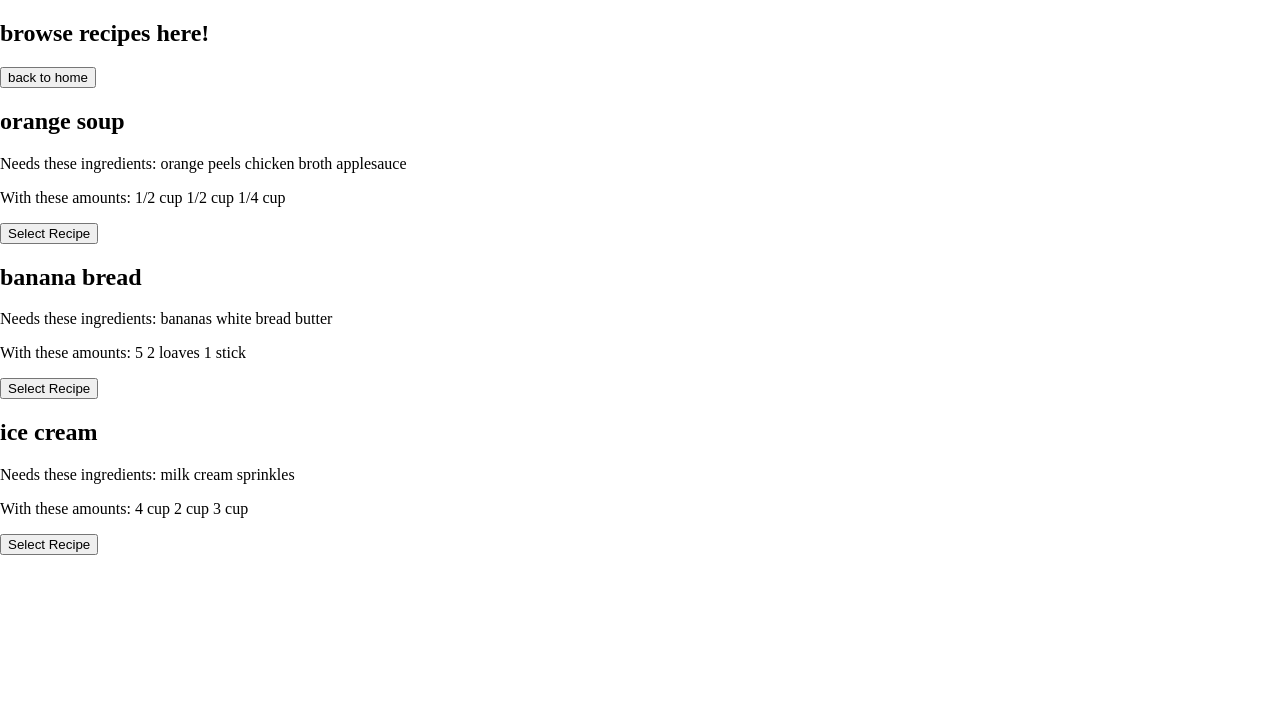
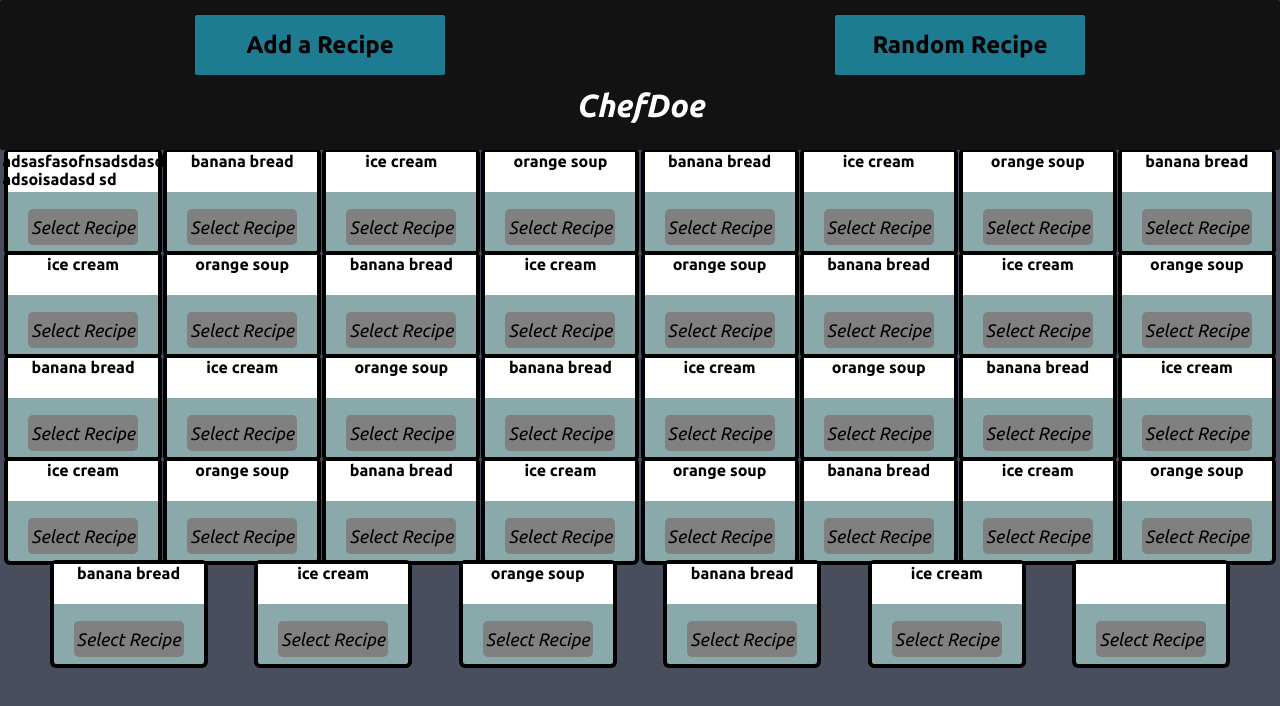
Before and after one commit to rkulskis/ChefDoe, a React (Create React App) app in the folder chef/: page /library in a window 1280 px wide. Shown: the top 706 px of the page. Built offline with nearby package versions, Linux system fonts and the light colour scheme.

Commit message:
another huge refactor but we're close! need to build prep page next

```diff
--- a/chef/src/Account.js
+++ /dev/null
@@ -1,18 +0,0 @@
-import {BrowserRouter as Router, Route, Routes, Link} from 'react-router-dom';
-import React, {createContext, useContext, useState, useEffect} from 'react';
-
-
-
-function Account(){
-	return(
-		<div className="account">
-			{useEffect(() =>{console.log('account page loaded')})}
-			<h2>personal info here!</h2>
-			<Link to="/">
-				<button>back to home</button>
-			</Link>
-		</div>
-	);
-}
-
-export default Account;
--- a/chef/src/Library.js
+++ b/chef/src/Library.js
@@ -1,26 +1,89 @@
-import {BrowserRouter as Router, Route, Routes, Link} from 'react-router-dom';
+import {BrowserRouter as Router, Route, Routes, Link, useLocation} from 'react-router-dom';
 import React, {createContext, useContext, useState, useEffect} from 'react';
+import {Libbar} from './Navbar';
 
 
 
 function Library(){
 	// find way to get data from database
+	const location = useLocation();
+	console.log(location.state);
 
 	const [recipes, setRecipes] = useState([
-		{name: 'orange soup', ingredients: ['orange peels', 'chicken broth', 'applesauce'], measurements: ['1/2 cup', '1/2 cup', '1/4 cup'], ratio: 1, id: 1},
-		{name: 'banana bread', ingredients: ['bananas', 'white bread', 'butter'], measurements: ['5', '2 loaves', '1 stick'], ratio: 1, id: 2},
-		{name: 'ice cream', ingredients: ['milk', 'cream', 'sprinkles'], measurements: ['4 cup', '2 cup', '3 cup'], ratio: 1, id: 3},
+		{name: 'adsasfasofnsadsdasd adsoisadasd sd', ingredients: ['orange peels', 'chicken broth', 'applesauce'], measurements: ['1/2 cup', '1/2 cup', '1/4 cup'], id: 1},
+		{name: 'banana bread', ingredients: ['bananas', 'white bread', 'butter'], measurements: ['5', '2 loaves', '1 stick'], id: 2},
+		{name: 'ice cream', ingredients: ['milk', 'cream', 'sprinkles'], measurements: ['4 cup', '2 cup', '3 cup'],  id: 3},
+		{name: 'orange soup', ingredients: ['orange peels', 'chicken broth', 'applesauce'], measurements: ['1/2 cup', '1/2 cup', '1/4 cup'], id: 4},
+		{name: 'banana bread', ingredients: ['bananas', 'white bread', 'butter'], measurements: ['5', '2 loaves', '1 stick'], id: 5},
+		{name: 'ice cream', ingredients: ['milk', 'cream', 'sprinkles'], measurements: ['4 cup', '2 cup', '3 cup'],  id: 6},
+		{name: 'orange soup', ingredients: ['orange peels', 'chicken broth', 'applesauce'], measurements: ['1/2 cup', '1/2 cup', '1/4 cup'], id: 7},
+		{name: 'banana bread', ingredients: ['bananas', 'white bread', 'butter'], measurements: ['5', '2 loaves', '1 stick'], id: 8},
+		{name: 'ice cream', ingredients: ['milk', 'cream', 'sprinkles'], measurements: ['4 cup', '2 cup', '3 cup'],  id: 9},
+		{name: 'orange soup', ingredients: ['orange peels', 'chicken broth', 'applesauce'], measurements: ['1/2 cup', '1/2 cup', '1/4 cup'], id: 10},
+		{name: 'banana bread', ingredients: ['bananas', 'white bread', 'butter'], measurements: ['5', '2 loaves', '1 stick'], id: 11},
+		{name: 'ice cream', ingredients: ['milk', 'cream', 'sprinkles'], measurements: ['4 cup', '2 cup', '3 cup'],  id: 12},
+		{name: 'orange soup', ingredients: ['orange peels', 'chicken broth', 'applesauce'], measurements: ['1/2 cup', '1/2 cup', '1/4 cup'], id: 14},
+		{name: 'banana bread', ingredients: ['bananas', 'white bread', 'butter'], measurements: ['5', '2 loaves', '1 stick'], id: 15},
+		{name: 'ice cream', ingredients: ['milk', 'cream', 'sprinkles'], measurements: ['4 cup', '2 cup', '3 cup'],  id: 16},
+		{name: 'orange soup', ingredients: ['orange peels', 'chicken broth', 'applesauce'], measurements: ['1/2 cup', '1/2 cup', '1/4 cup'], id: 13},
+		{name: 'banana bread', ingredients: ['bananas', 'white bread', 'butter'], measurements: ['5', '2 loaves', '1 stick'], id: 17},
+		{name: 'ice cream', ingredients: ['milk', 'cream', 'sprinkles'], measurements: ['4 cup', '2 cup', '3 cup'],  id: 19},
+		{name: 'orange soup', ingredients: ['orange peels', 'chicken broth', 'applesauce'], measurements: ['1/2 cup', '1/2 cup', '1/4 cup'], id: 20},
+		{name: 'banana bread', ingredients: ['bananas', 'white bread', 'butter'], measurements: ['5', '2 loaves', '1 stick'], id: 18},
+		{name: 'ice cream', ingredients: ['milk', 'cream', 'sprinkles'], measurements: ['4 cup', '2 cup', '3 cup'],  id: 21},
+		{name: 'orange soup', ingredients: ['orange peels', 'chicken broth', 'applesauce'], measurements: ['1/2 cup', '1/2 cup', '1/4 cup'], id: 22},
+		{name: 'banana bread', ingredients: ['bananas', 'white bread', 'butter'], measurements: ['5', '2 loaves', '1 stick'], id: 23},
+		{name: 'ice cream', ingredients: ['milk', 'cream', 'sprinkles'], measurements: ['4 cup', '2 cup', '3 cup'],  id: 24},
+		{name: 'ice cream', ingredients: ['milk', 'cream', 'sprinkles'], measurements: ['4 cup', '2 cup', '3 cup'],  id: 25},
+		{name: 'orange soup', ingredients: ['orange peels', 'chicken broth', 'applesauce'], measurements: ['1/2 cup', '1/2 cup', '1/4 cup'], id: 26},
+		{name: 'banana bread', ingredients: ['bananas', 'white bread', 'butter'], measurements: ['5', '2 loaves', '1 stick'], id: 27},
+		{name: 'ice cream', ingredients: ['milk', 'cream', 'sprinkles'], measurements: ['4 cup', '2 cup', '3 cup'],  id: 28},
+		{name: 'orange soup', ingredients: ['orange peels', 'chicken broth', 'applesauce'], measurements: ['1/2 cup', '1/2 cup', '1/4 cup'], id:  29},
+		{name: 'banana bread', ingredients: ['bananas', 'white bread', 'butter'], measurements: ['5', '2 loaves', '1 stick'], id: 30},
+		{name: 'ice cream', ingredients: ['milk', 'cream', 'sprinkles'], measurements: ['4 cup', '2 cup', '3 cup'],  id: 31},
+		{name: 'orange soup', ingredients: ['orange peels', 'chicken broth', 'applesauce'], measurements: ['1/2 cup', '1/2 cup', '1/4 cup'], id: 32},
+		{name: 'banana bread', ingredients: ['bananas', 'white bread', 'butter'], measurements: ['5', '2 loaves', '1 stick'], id: 33},
+		{name: 'ice cream', ingredients: ['milk', 'cream', 'sprinkles'], measurements: ['4 cup', '2 cup', '3 cup'],  id: 34},
+		{name: 'orange soup', ingredients: ['orange peels', 'chicken broth', 'applesauce'], measurements: ['1/2 cup', '1/2 cup', '1/4 cup'], id: 35},
+		{name: 'banana bread', ingredients: ['bananas', 'white bread', 'butter'], measurements: ['5', '2 loaves', '1 stick'], id: 36},
+		{name: 'ice cream', ingredients: ['milk', 'cream', 'sprinkles'], measurements: ['4 cup', '2 cup', '3 cup'],  id: 37},
+		{name: '', instructions: '', ingredients: [], measurements: [], id: 0},
 	]);
 
 	return(
 		<div className = "library">
 			{useEffect(() =>{console.log('library page loaded')})}
-			<h2>browse recipes here!</h2>
-			<Link to="/">
-				<button>back to home</button>
-			</Link>
-			<ListRecipes list = {recipes}/>
+			<div className = 'libraryTitle flexer'>ChefDoe</div>
+			<Libbar list = {recipes} />
+			<div className = 'recipePreviewsContainer flexer'>
+				<DisplayRecipePreviews list = {recipes}/>
+			</div>
 		</div>
+	);
+}
+
+export function pullRandom(props){
+	const recipes = props;
+	const id = Math.floor((Math.random() * (recipes.length - 1)));
+	const randomRecipe = (recipes.filter(recipe => recipe.id === id))[0];
+	console.log(randomRecipe.name, randomRecipe.id);
+	return randomRecipe;
+}
+
+export function DisplayRecipePreviews(props){
+	return (
+		/*for each recipe, access its data. key has to be a unique property for each item because reasons, id works well*/
+		props.list.map((recipe) =>(
+			<div className = "recipePreview flexer" key ={recipe.id}>
+				<div className = "recipePreviewTitleBackground">
+					<div className = "recipePreviewTitle"> {recipe.name}</div>
+				</div>
+
+				<Link to="/library" style= {{textDecoration: 'none', color: 'inherit'}}>
+					<div className = "libSubButton flexer quietLink" onClick= {() => pullRandom(props.list)}> Select Recipe </div>
+				</Link>
+			</div>
+		))
 	);
 }
 
@@ -29,10 +92,10 @@ export function ListRecipes(props){
 	return (
 		/*for each recipe, access its data. key has to be a unique property for each item because reasons, id works well*/
 		props.list.map((recipe) =>(
-			<div className = "recipePreview" key ={recipe.id}>
-				<h2> {recipe.name} </h2>
-				<p> Needs these ingredients: {recipe.ingredients.map((item) => " " + item )}</p>
-				<p> With these amounts: {recipe.measurements.map((item) => " " + item )}</p>
+			<div className = "recipePreviewBox" key ={recipe.id}>
+				<div className = "recipeTitle"> {recipe.name} </div>
+				<div> Needs these ingredients: {recipe.ingredients.map((item) => " " + item )}</div>
+				<div> With these amounts: {recipe.measurements.map((item) => " " + item )}</div>
 				<button onClick= {() => console.log('select time')}> Select Recipe </button>
 			</div>
 		))
--- a/chef/src/Manager.js
+++ b/chef/src/Manager.js
@@ -38,7 +38,7 @@ export function ManageRecipes(props){
 				<h2> {recipe.name} </h2>
 				<p> Needs these ingredients: {recipe.ingredients.map((item) => " " + item )}</p>
 				<p> With these amounts: {recipe.measurements.map((item) => " " + item )}</p>
-				<button onClick= {() => console.log('edit time')}> Edit Recipe </button>
+				<button onClick= {() => console.log('edit time')}> Adjust Recipe </button>
 				<button onClick= {() => props.recipeRemove(recipe.id)}> Remove Recipe </button>
 			</div>
 		))
--- a/chef/src/Navbar.js
+++ b/chef/src/Navbar.js
@@ -1,5 +1,6 @@
 import {BrowserRouter as Router, Route, Routes, Link} from 'react-router-dom';
 import React, {createContext, useContext, useState} from 'react';
+import {pullRandom} from './Library';
 const FuncContext = createContext();
 const ValContext = createContext();
 
@@ -42,7 +43,7 @@ function NavItem(props){
     if(props.id != undefined){
       return(
         <div>
-          <div className = "mainButton flexer" onClick ={() => menuSwitch()}>
+          <div className = {props.itemClass} onClick ={() => menuSwitch()}>
             {props.icon}
           </div>
 
@@ -89,38 +90,53 @@ export function Homebar(){
     // the main menu
     <Navbar boxClass = "homeBarBox flexer" listClass = "homeBarList flexer">
     {/* Cook button */}
-      <NavItem icon = "Cook" id = "0" itemClass = "mainButton flexer">
+      <NavItem icon = "Cook" id = "0" itemClass = "homeMainButton flexer">
         <PopoutMenu boxClass = "homeMenuBox flexer" listClass = "homeMenuList flexer">
 
           <Link to="/library" style= {{textDecoration: 'none', color: 'inherit'}}>
-            <PopoutItem icon = "Browse Recipes" itemClass = "subButton flexer quietLink"/>
+            <PopoutItem icon = "Browse Recipes" itemClass = "homeSubButton flexer quietLink"/>
           </Link>
 
           <Link to="/" style= {{textDecoration: 'none', color: 'inherit'}}>
-            <PopoutItem icon = "Random Recipe" itemClass = "subButton flexer quietLink"/>
+            <PopoutItem icon = "Random Recipe" itemClass = "homeSubButton flexer quietLink"/>
           </Link>
 
         </PopoutMenu>
       </NavItem>
     {/* Recipes button */}
-      <NavItem icon = "Recipes" id = "1" itemClass = "mainButton flexer">
-        <PopoutMenu boxClass = "homeMenuBox flexer" listClass = "homeMenuList flexer" itemClass = "subButton flexer quietLink" style = {{top: '50%'}}>
+      <NavItem icon = "Recipes" id = "1" itemClass = "homeMainButton flexer">
+        <PopoutMenu boxClass = "homeMenuBox flexer" listClass = "homeMenuList flexer" itemClass = "homeSubButton flexer quietLink" style = {{top: '50%'}}>
 
           <Link to="/manager" style= {{textDecoration: 'none', color: 'inherit'}}>
-            <PopoutItem icon = "Manage Recipes" itemClass = "subButton flexer quietLink"/>
+            <PopoutItem icon = "Manage Recipes" itemClass = "homeSubButton flexer quietLink"/>
           </Link>
 
           <Link to="/create" style= {{textDecoration: 'none', color: 'inherit'}}>
-            <PopoutItem icon = "Add New Recipe" itemClass = "subButton flexer quietLink"/>
+            <PopoutItem icon = "Add New Recipe" itemClass = "homeSubButton flexer quietLink"/>
           </Link>
 
         </PopoutMenu>
       </NavItem>
       {/* Account button */}
       <Link to="/account" style= {{textDecoration: 'none', color: 'inherit'}}>
-        <NavItem icon = "Account" type = "3" itemClass = "mainButton flexer"/>
+        <NavItem icon = "Account" id = "2" itemClass = "homeMainButton flexer"/>
       </Link>
 
     </Navbar>
   );
 }
+
+export function Libbar(props){
+  return(
+    <Navbar boxClass = "libBarBox flexer" listClass = "libBarList flexer">
+
+      <Link to="/library" style= {{textDecoration: 'none', color: 'inherit'}}>
+        <NavItem icon = "Add a Recipe" id = "0" itemClass = "libMainButton flexer quietLink" />
+      </Link>
+
+      <Link to="/library" style= {{textDecoration: 'none', color: 'inherit'}} state ={pullRandom(props.list)} >
+        <NavItem icon = "Random Recipe" id = "1" itemClass = "libMainButton flexer quietLink" />
+      </Link>
+    </Navbar>
+  );
+}
--- a/chef/src/index.css
+++ b/chef/src/index.css
@@ -1,3 +1,23 @@
+
+/*----------------------  global styles  ----------------------*/
+html, body{
+  margin: 0 auto;
+  background-color: #484e5e ;
+}
+
+.flexer{
+  display: flex;
+  flex-direction: column;
+  justify-content: space-around;
+  align-items: center;
+  position: fixed;
+  border-radius: 2px;
+}
+
+.quietLink{
+  text-decoration: none;
+}
+
 /*----------------------  fonts  ----------------------*/
 @font-face{
   font-family: "uBold";
@@ -32,28 +52,7 @@
   src: url("./fonts/Ubuntu-Regular.ttf");
 }
 
-/*----------------------  page styles  ----------------------*/
-.app{
-
-}
-
-.home{
-
-}
-
-.library{
-
-}
-
-.create{
-
-}
-
-.account{
-
-}
-
-/*----------------------  menu styles  ----------------------*/
+/*----------------------  home page styles  ----------------------*/
 .homeBarBox{
   height: 100%;
   width: 300px;
@@ -85,24 +84,7 @@
   justify-content: space-evenly;
 }
 
-/*----------------------  global styles  ----------------------*/
-html, body{
-  margin: 0 auto;
-}
-
-.flexer{
-  display: flex;
-  flex-direction: column;
-  justify-content: space-around;
-  align-items: center;
-  position: fixed;
-}
-
-.quietLink{
-  text-decoration: none;
-}
-
-.mainButton{
+.homeMainButton{
   z-index: 1;
   width: 150px;
   height: 75px;
@@ -115,13 +97,13 @@ html, body{
   position: relative;
 }
 
-.mainButton:hover{
+.homeMainButton:hover{
   font-size: xx-large;
   transition: font-size 0.1s linear;
   color: #fff;
 }
 
-.subButton{
+.homeSubButton{
   width: 400px;
   height: 75px;
   justify-content: center;
@@ -133,7 +115,121 @@ html, body{
   position: relative;
 }
 
-.subButton:hover{
+.homeSubButton:hover{
   font-size: xxx-large;
   transition: font-size 0.15s linear;
 }
+
+/*----------------------  library page styles  ----------------------*/
+.libraryTitle{
+  width: 100%;
+  height: 50px;
+  top: 80px;
+  z-index: 2;
+  /*background-color: grey;*/
+  color: white;
+  position: fixed;
+  font-family: uBoldItalic;
+  font-size: xx-large;
+}
+
+.libBarBox{
+  z-index: 1;
+  height: 150px;
+  width: 100%;
+  background-color: #121212;
+  top: 0px;
+}
+
+.libBarList{
+  z-index: 1;
+  height: inherit;
+  width: 100%;
+  position: relative;
+  flex-direction: row;
+  justify-content: space-around;
+}
+
+.libMainButton{
+  z-index: 1;
+  bottom: 30px;
+  width: 250px;
+  height: 60px;
+  justify-content: center;
+  background-color: #1d7c91;
+  cursor: pointer;
+  font-family: uBold;
+  font-size: x-large;
+  transition: font-size 0.1s linear;
+  position: relative;
+}
+
+.libMainButton:hover{
+  font-size: xx-large;
+  transition: font-size 0.1s linear;
+}
+
+.libSubButton{
+  height: 30px;
+  background-color: grey;
+  cursor: pointer;
+  justify-content: center;
+  font-family: uItalic;
+  font-size: large;
+  position: relative;
+  border-radius: 2px;
+  box-shadow: 0 0 0 3px grey;
+  transition: box-shadow 0.05s linear;
+  margin-bottom: 10px;
+}
+
+.libSubButton:hover{
+  color: white;
+  /*box-shadow: 0 0 0 8px grey;*/
+  transition: box-shadow 0.05s linear;
+}
+
+.recipePreviewsContainer{
+  z-index: 0;
+  width: 100%;
+  height: 200px;
+  top: 150px;
+  flex-direction: row;
+  flex-wrap: wrap;
+  justify-content: space-evenly;
+  align-items: flex-start;
+  position: relative;
+}
+
+.recipePreview{
+  width: 150px;
+  height: 100px;
+  outline: black;
+  outline-width: 4px;
+  outline-style: solid;
+  position: relative;
+  background-color: #89a9ab;
+  margin: 2px 1px 1px 1px ;
+  justify-content: space-between;
+}
+
+.recipePreview:hover{
+  background-color: #1d7c91;
+}
+
+.recipePreviewTitle{
+  font-family: uBold;
+  font-size: medium;
+  cursor: default;
+  display: flex;
+  justify-content: center;
+  /*padding: 0px 10px 0px 10px;*/
+}
+
+.recipePreviewTitleBackground{
+  width: inherit;
+  height: 40px;
+  display: block;
+  position: relative;
+  background-color: white;
+}
```
Also changed, not shown: chef/src/App.js (+3 -5 lines), chef/src/Prepare.js (renamed from chef/src/Create.js, +5 -5 lines).
